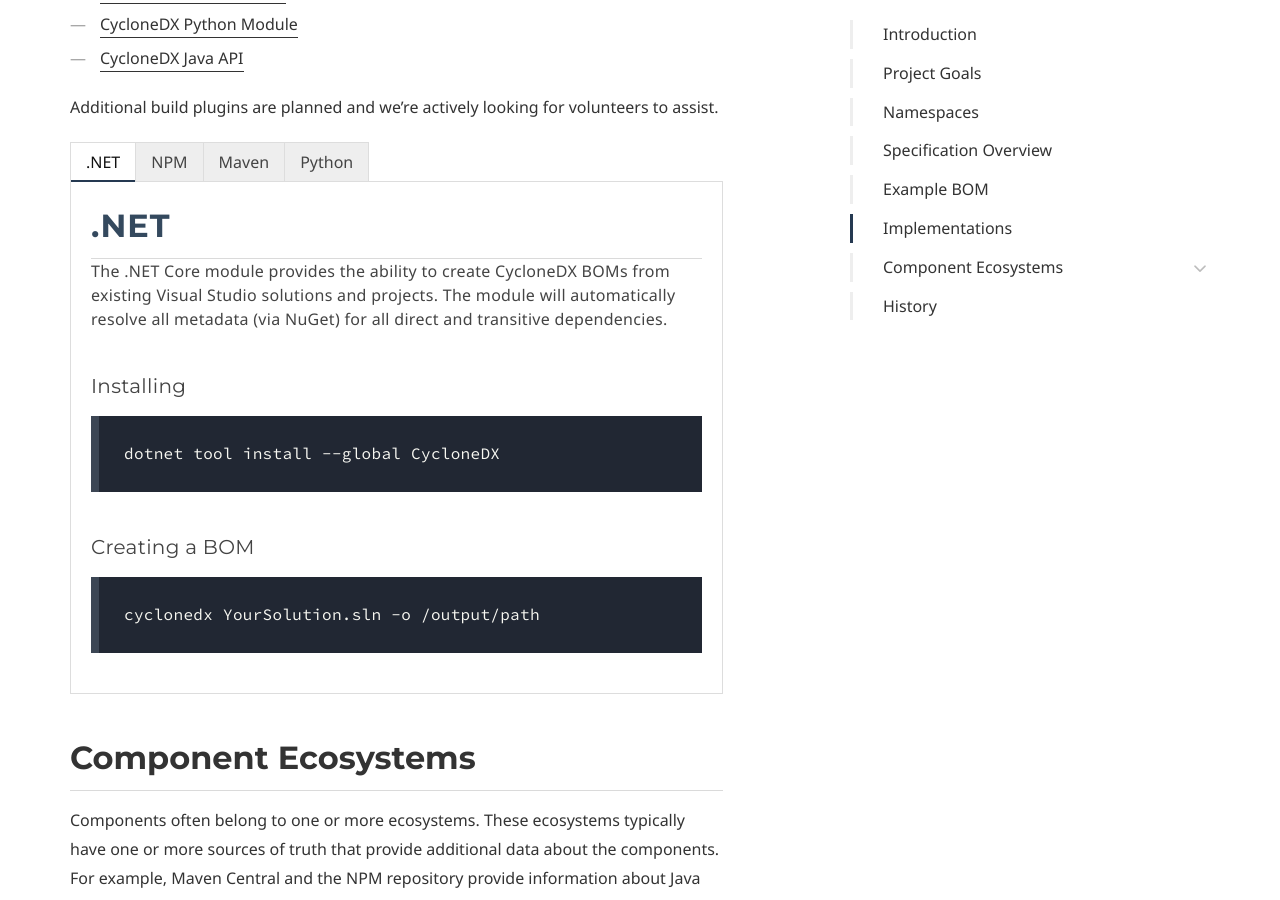
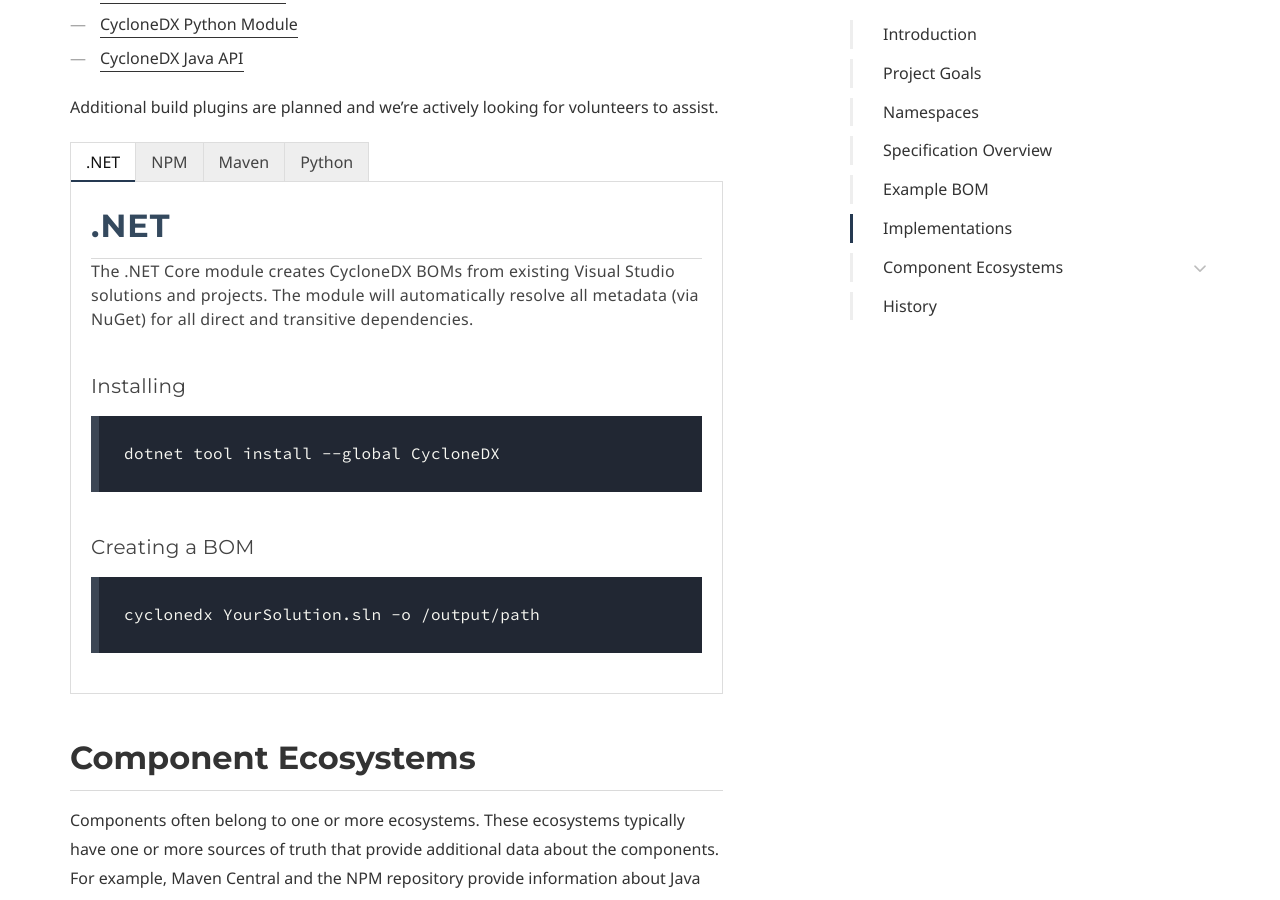
Before and after one commit to CycloneDX/cyclonedx.org, a Jekyll site: the page built from index.md, in a window 1280 px wide and 900 px high, scrolled down 4525 px. Built offline with Jekyll 4.4.1, drawn with Linux system fonts in a browser that asks for light colours; some web fonts are replaced.

Commit message:
condensing

```diff
--- a/doks-theme/_includes/implementations/dotnet.html
+++ b/doks-theme/_includes/implementations/dotnet.html
@@ -1,6 +1,6 @@
 <h2>.NET</h2>
 <p>
-    The .NET Core module provides the ability to create CycloneDX BOMs from existing Visual Studio solutions and projects.
+    The .NET Core module creates CycloneDX BOMs from existing Visual Studio solutions and projects.
     The module will automatically resolve all metadata (via NuGet) for all direct and transitive dependencies.
 </p>
 
--- a/doks-theme/_includes/implementations/maven.html
+++ b/doks-theme/_includes/implementations/maven.html
@@ -1,6 +1,6 @@
 <h2>Java (Maven)</h2>
 <p>
-    The Maven plugin provides the ability to create CycloneDX BOMs from existing Java projects. The plugin will
+    The Maven plugin creates CycloneDX BOMs from existing Java projects. The plugin will
     automatically resolve all metadata for all direct and transitive dependencies.
 </p>
 
--- a/doks-theme/_includes/implementations/npm.html
+++ b/doks-theme/_includes/implementations/npm.html
@@ -1,6 +1,6 @@
 <h2>Node Package Manager</h2>
 <p>
-    The NPM module provides the ability to create CycloneDX BOMs from existing Node.js projects that use NPM.
+    The NPM module creates CycloneDX BOMs from existing Node.js projects that use NPM.
     The module will automatically resolve all metadata for all direct and transitive dependencies.
 </p>
 
--- a/doks-theme/_includes/implementations/python.html
+++ b/doks-theme/_includes/implementations/python.html
@@ -1,9 +1,9 @@
 <h2>Python</h2>
 <p>
-    The Python module provides the ability to create CycloneDX BOMs from existing Python projects that have
-    dependencies managed through pypi. The module will automatically resolve all metadata (via pypi) for all
-    dependencies identified in requirements.txt. A bill-of-material such as CycloneDX expects exact version numbers.
-    Therefore requirements.txt must be frozen. This can be accomplished via:
+    The Python module creates CycloneDX BOMs from existing Python projects that have dependencies
+    managed through pypi. The module will automatically resolve all metadata (via pypi) for all
+    dependencies identified in requirements.txt. A bill-of-material such as CycloneDX expects exact
+    version numbers. Therefore requirements.txt must be frozen. This can be accomplished via:
 </p>
 
 <h5>Freezing</h5>
```
